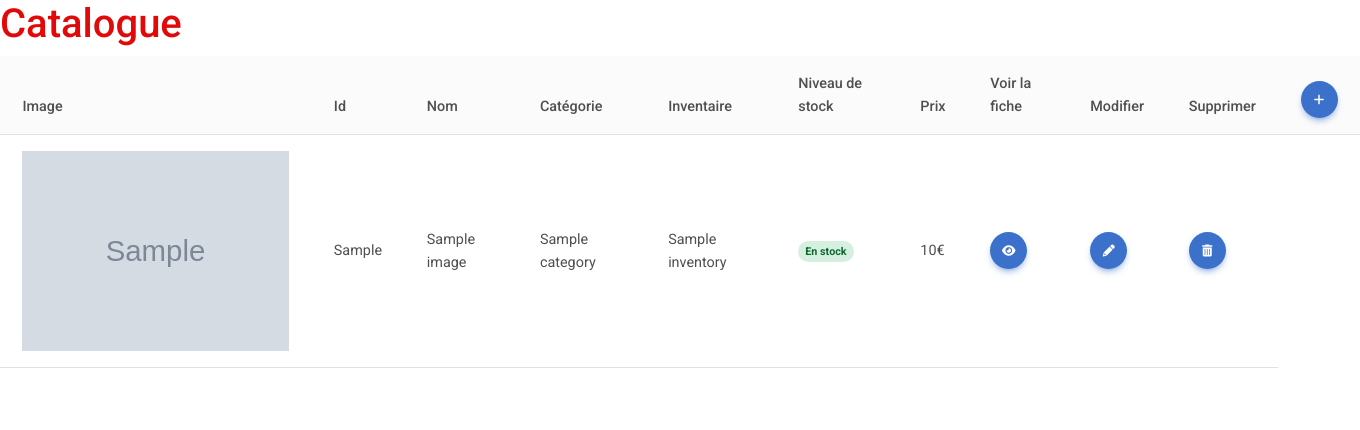
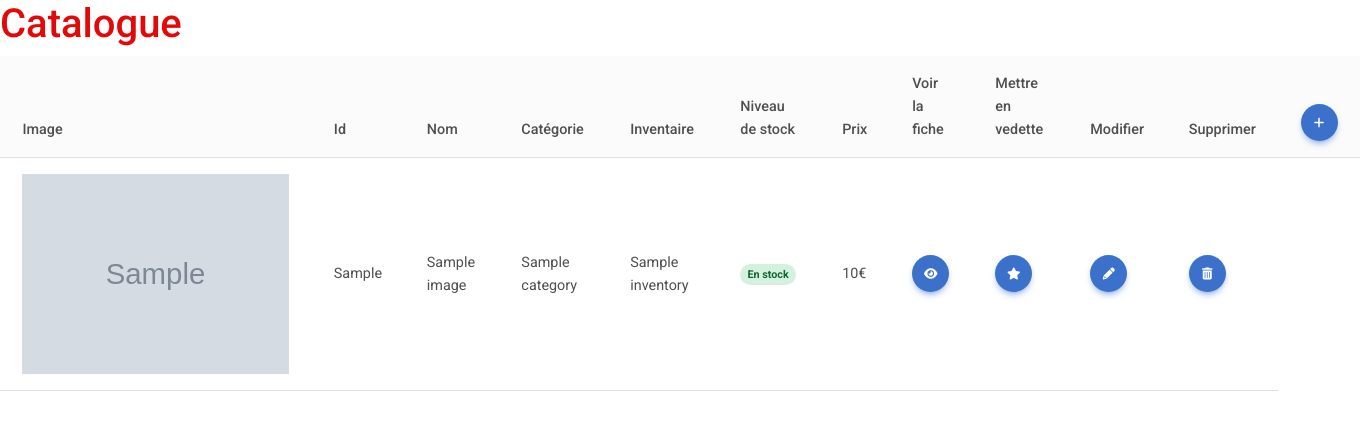
Before and after one commit to thuyannhu/Strasbouq, a PHP site: template src/View/Product/index.html.twig in a window 1360 px wide. Shown: the part 111-541 px from the top of the page. Run offline with PHP 8.4, Linux system fonts and the light colour scheme; the template is opened without the code that fills it: most values are stand-ins (such as "Sample title", 1, 10 or a date in 2020); grey boxes marked "Sample" are stand-in pictures; some libraries are stand-ins or nearby versions.

Commit message:
added isTrending button to products index

```diff
--- a/src/View/Product/_form.html.twig
+++ b/src/View/Product/_form.html.twig
@@ -67,7 +67,7 @@
   <label class="form-check-label" for="isTrending">Mettre en vedette</label>
   </div> #}
 
-      <div class="col-3">
+      <div class="col-3 mb-3">
     <select name="isTrending" id="isTrending" class="form-control " value="{{ product.isTrending }}">
         <option value="">Voulez vous rajouter le produit sur la page d'accueil?</option>
         <option value= 1 {% if product.isTrending == '1' %} selected {% endif %}>oui</option>
--- a/src/View/Product/index.html.twig
+++ b/src/View/Product/index.html.twig
@@ -24,6 +24,7 @@
         <th>Niveau de stock</th>
         <th>Prix</th>
         <th>Voir la fiche</th>
+        <th>Mettre en vedette</th>
         <th>Modifier</th>
         <th>Supprimer</th>
         <th><a href="/products/add">
@@ -67,6 +68,14 @@
                     </button>
                     </a>
                  </td>
+              <td>
+                 <form action="/products/trending" method="POST">
+                    <input type="hidden" name="id" value="{{ image.Products_idProducts }}">
+                    <button type="submit" class="btn btn-primary btn-floating">
+                    <i class="fas fa-star"></i>
+                    </button>
+                </form>
+                </td>
                 <td>
                     <a href="/products/edit?id={{ image.Products_idProducts }}">
                     <button type="button" class="btn btn-primary btn-floating">
--- a/src/routes.php
+++ b/src/routes.php
@@ -21,6 +21,7 @@ return [
     'products/showsheet' => ['ProductController', 'showsheet', ['id']],
     'products/add' => ['ProductController', 'add',],
     'products/delete' => ['ProductController', 'delete',],
+    'products/trending' => ['ProductController', 'trending',],
     'userpage' => ['UserpageController', 'userpage',],
     'connecter' => ['ConnecterController','connect',],
     'devis' => ['DevisController', 'devis',],
```
Also changed, not shown: src/Controller/ProductController.php (+10 -0 lines), src/Model/ProductManager.php (+11 -0 lines).
